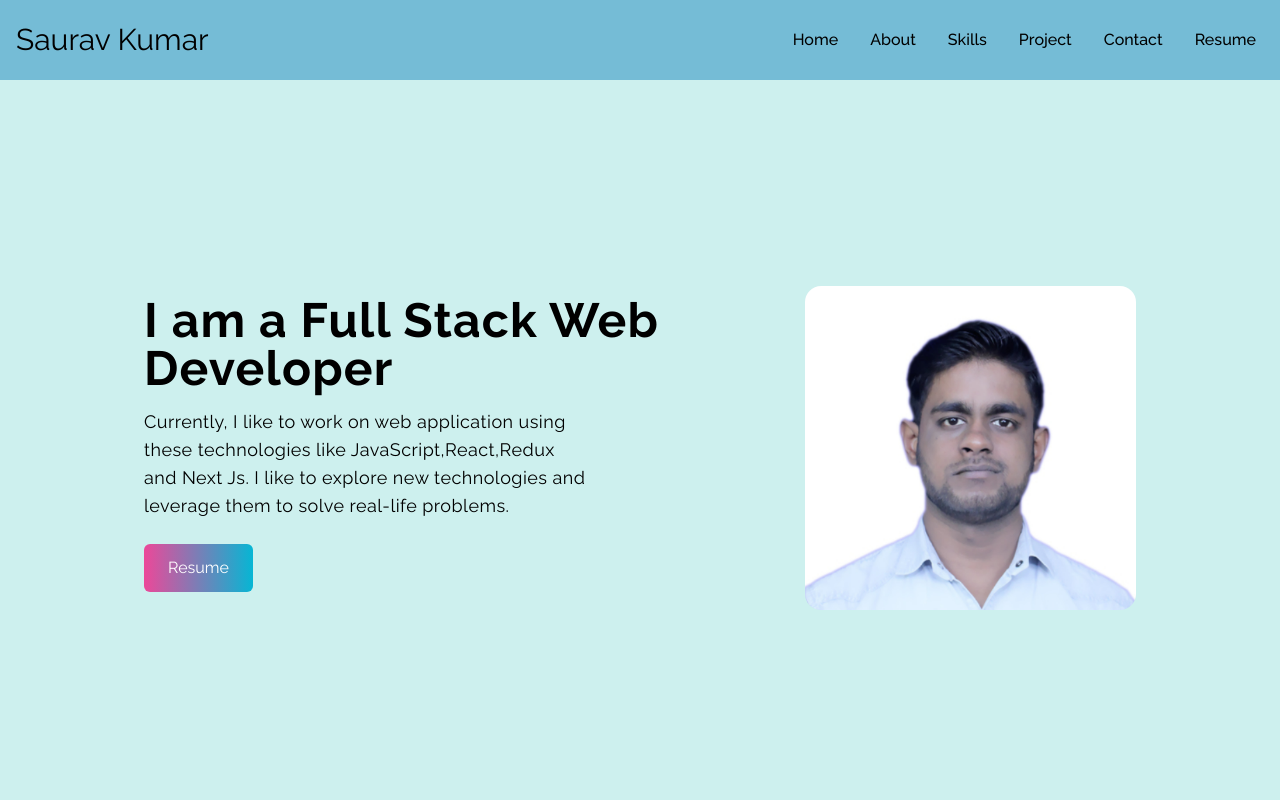
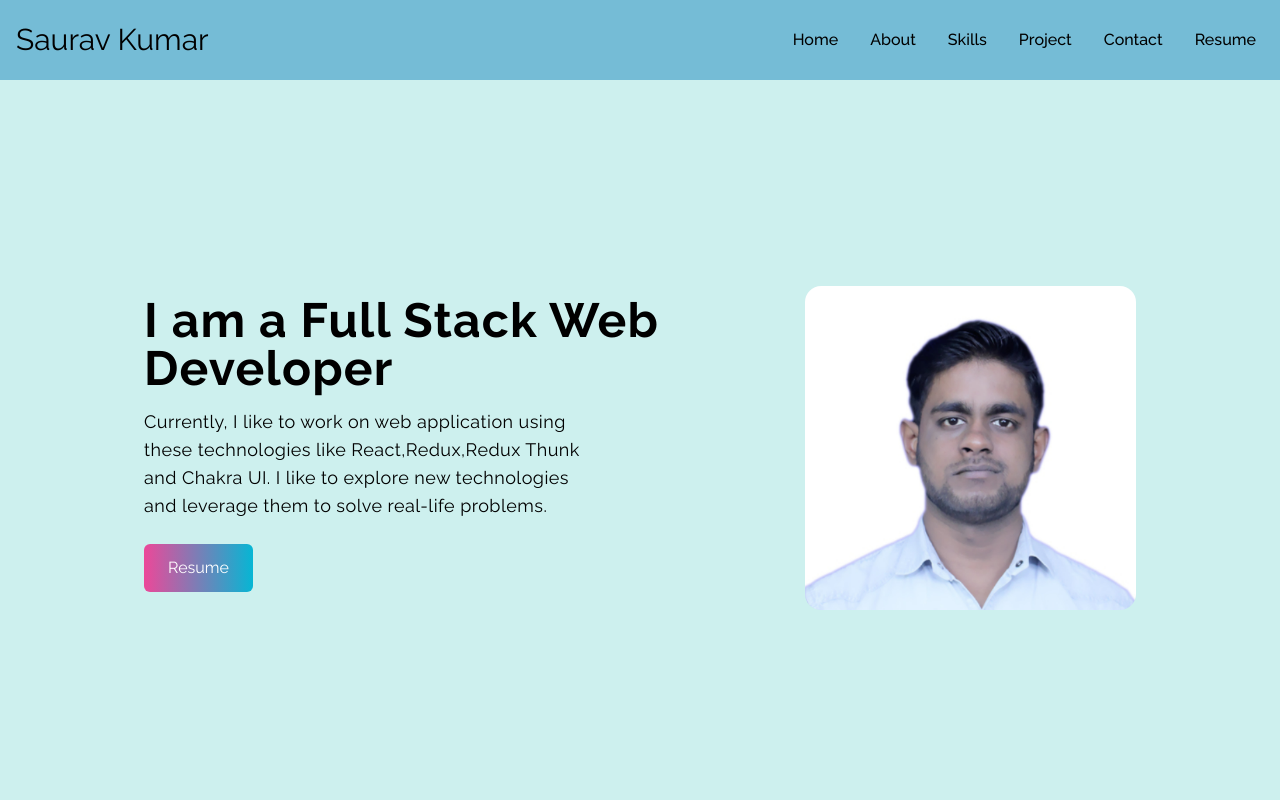
Before and after one commit to Saurav02022/Saurav02022.github.io, a React (Create React App) app: page / in a window 1280 px wide. Shown: the top 800 px of the page. Built offline with nearby package versions, Linux system fonts and the light colour scheme.

Commit message:
update about us

```diff
--- a/src/components/About.jsx
+++ b/src/components/About.jsx
@@ -19,7 +19,7 @@ const About = () => {
           Fast Forwarding to today, I built a number of web applications and
           major projects. Learned a great deal about teamwork, leadership, and
           communication. After months of rigorous training, here l am looking
-          for an opportunity as a full stack web developer.
+          for an opportunity as a Full Stack Web Developer.
         </p>
       </div>
     </div>
--- a/src/components/Home.jsx
+++ b/src/components/Home.jsx
@@ -16,7 +16,7 @@ const Home = () => {
           </h2>
           <p className="py-4 max-w-md tracking-wide text-lg ">
             Currently, I like to work on web application using these
-            technologies like JavaScript,React,Redux and Next Js. I like to
+            technologies like React,Redux,Redux Thunk and Chakra UI. I like to
             explore new technologies and leverage them to solve real-life
             problems.
           </p>
```
